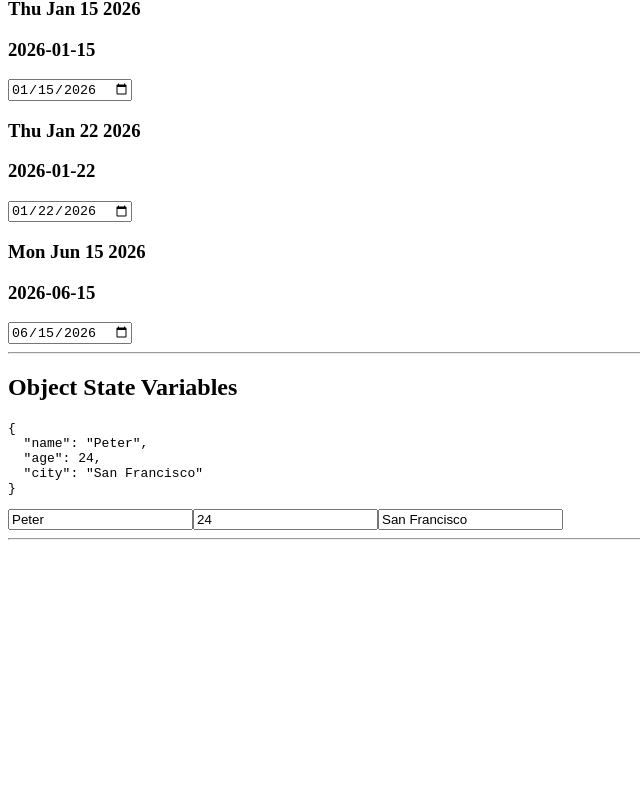
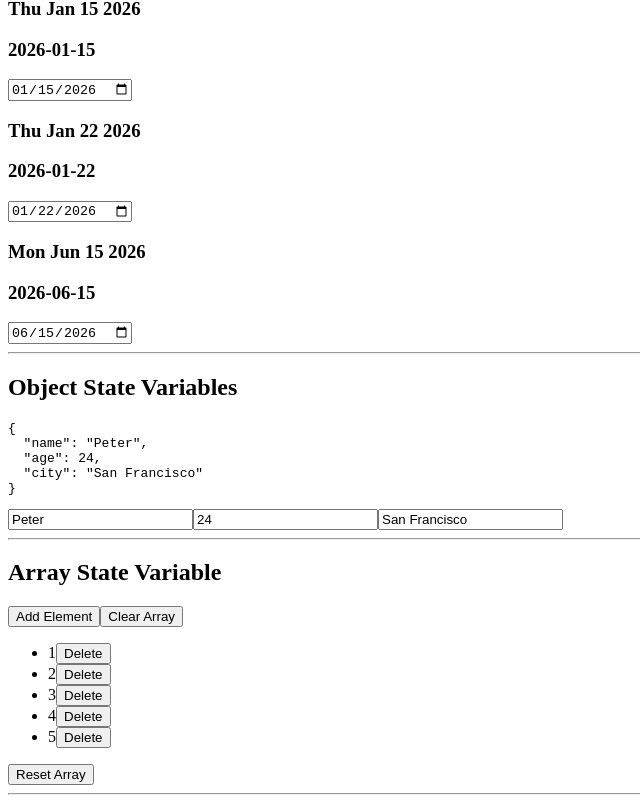
Before and after one commit to yevk55/webdev-client, a Next.js app: page /labs/lab4 in a window 1280 px wide. Shown: the part 1352-2155 px from the top of the page, without its empty margins (0-640 px from the left). Before the commit the page ends 1900 px from the top, so only its background shows below. Built offline with nearby package versions, Linux system fonts and the light colour scheme.

Commit message:
added array state variables

```diff
--- /dev/null
+++ b/app/labs/lab4/ArrayStateVariable.tsx
@@ -0,0 +1,65 @@
+"use client";
+
+import { useState } from "react";
+
+export default function ArrayStateVariable() {
+  const [array, setArray] = useState([1, 2, 3, 4, 5]);
+  const addElement = () => {
+    setArray([...array, Math.floor(Math.random() * 100)]);
+  };
+  const deleteElement = (index: number) => {
+    setArray(array.filter((_item, i) => i !== index));
+  };
+  const resetArray = () =>
+    {
+        setArray([1, 2, 3, 4, 5]);
+    }
+  return (
+    <div id="wd-array-state-variables">
+      <h2>Array State Variable</h2>
+      <button
+        type="button"
+        onClick={addElement}
+        id="wd-add-element-click"
+        className="mb-2 rounded bg-green-600 px-3 py-1.5 text-sm font-medium text-white"
+      >
+        Add Element
+      </button>
+      <button
+        type="button"
+        onClick={() => setArray([1, 2, 3, 4, 5])}
+        id="wd-clear-array-click"
+        className="mb-2 ms-2 rounded bg-green-600 px-3 py-1.5 text-sm font-medium text-white"
+      >
+        Clear Array
+      </button>
+      <ul className="m-0 max-w-xs list-none p-0">
+        {array.map((item, index) => (
+          <li
+            key={`${item}-${index}`}
+            className="mb-1 flex items-center justify-between rounded border border-neutral-200 bg-green-50 px-3 py-1"
+          >
+            <span>{item}</span>
+            <button
+              type="button"
+              onClick={() => deleteElement(index)}
+              id={`wd-delete-element-${index}-click`}
+              className="rounded bg-red-600 px-2 py-0.5 text-sm font-medium text-white"
+            >
+              Delete
+            </button>
+          </li>
+        ))}
+      </ul>
+      <button
+        type="button"
+        onClick={resetArray}
+        id="wd-clear-element-click"
+        className="mb-2 rounded bg-green-600 px-3 py-1.5 text-sm font-medium text-white"
+      >
+        Reset Array
+      </button>
+      <hr />
+    </div>
+  );
+}
--- a/app/labs/lab4/page.tsx
+++ b/app/labs/lab4/page.tsx
@@ -7,6 +7,7 @@ import BooleanStateVariables from "./BooleanStateVariables";
 import StringStateVariables from "./StringStateVariables";
 import DateStateVariable from "./DateStateVariable";
 import ObjectStateVariable from "./ObjectStateVariable";
+import ArrayStateVariable from "./ArrayStateVariable";
 
 export default function Lab4() {
   const sayHello = (message: string) =>
@@ -35,6 +36,7 @@ export default function Lab4() {
       <StringStateVariables />
       <DateStateVariable />
       <ObjectStateVariable />
+      <ArrayStateVariable />
     </div>
   );
 }
```
